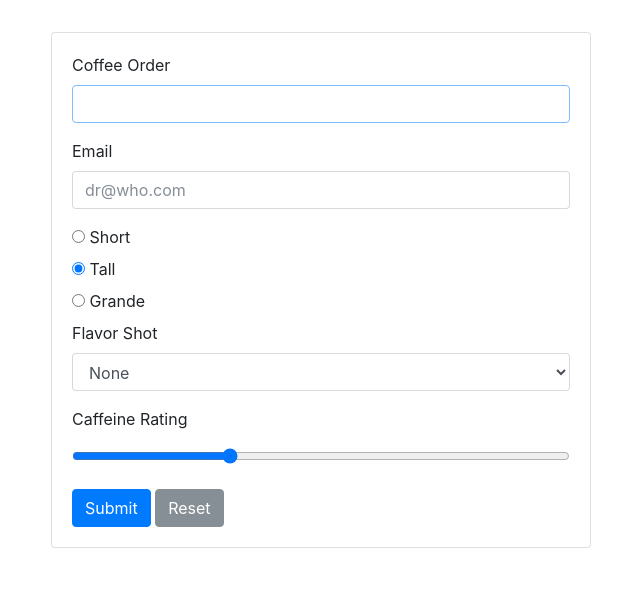
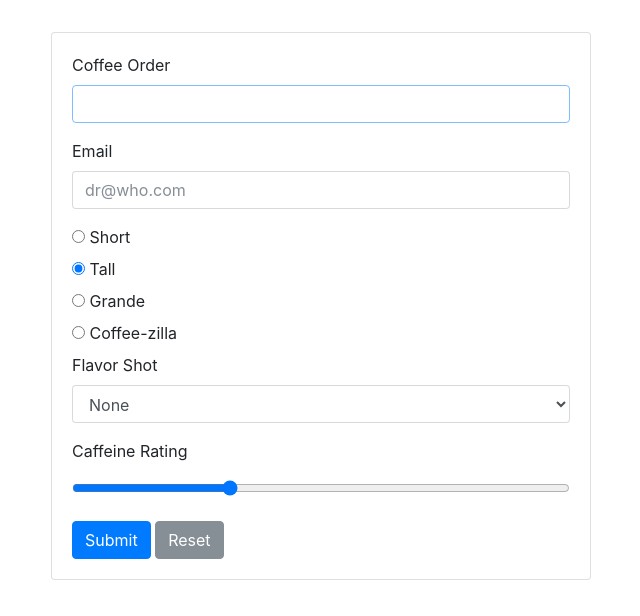
Before and after one commit to AlexanderMelox/Coffeerun, a website: page index.html in a window 1280 px wide. Shown: the part 116-732 px from the top of the page, without its empty margins (319-959 px from the left). Drawn offline with Linux system fonts and the light colour scheme.

Commit message:
added new coffee size

```diff
--- a/index.html
+++ b/index.html
@@ -20,7 +20,7 @@
             <form data-coffee-order="form">
               <div class="form-group">
                 <label for="coffeeOrder">Coffee Order</label>
-                <input type="text" class="form-control" name="Coffee" id="coffeeOrder" autofocus>
+                <input type="text" class="form-control" name="coffee" id="coffeeOrder" autofocus>
               </div>
               <div class="form-group">
                 <label for="emailInput">Email</label>
@@ -42,6 +42,12 @@
                 <label>
                   <input type="radio" name="size" value="grande">
                   Grande
+                </label>
+              </div>
+              <div class="radio">
+                <label>
+                  <input type="radio" name="size" value="coffeeZilla">
+                  Coffee-zilla
                 </label>
               </div>
               <div class="form-group">
```
